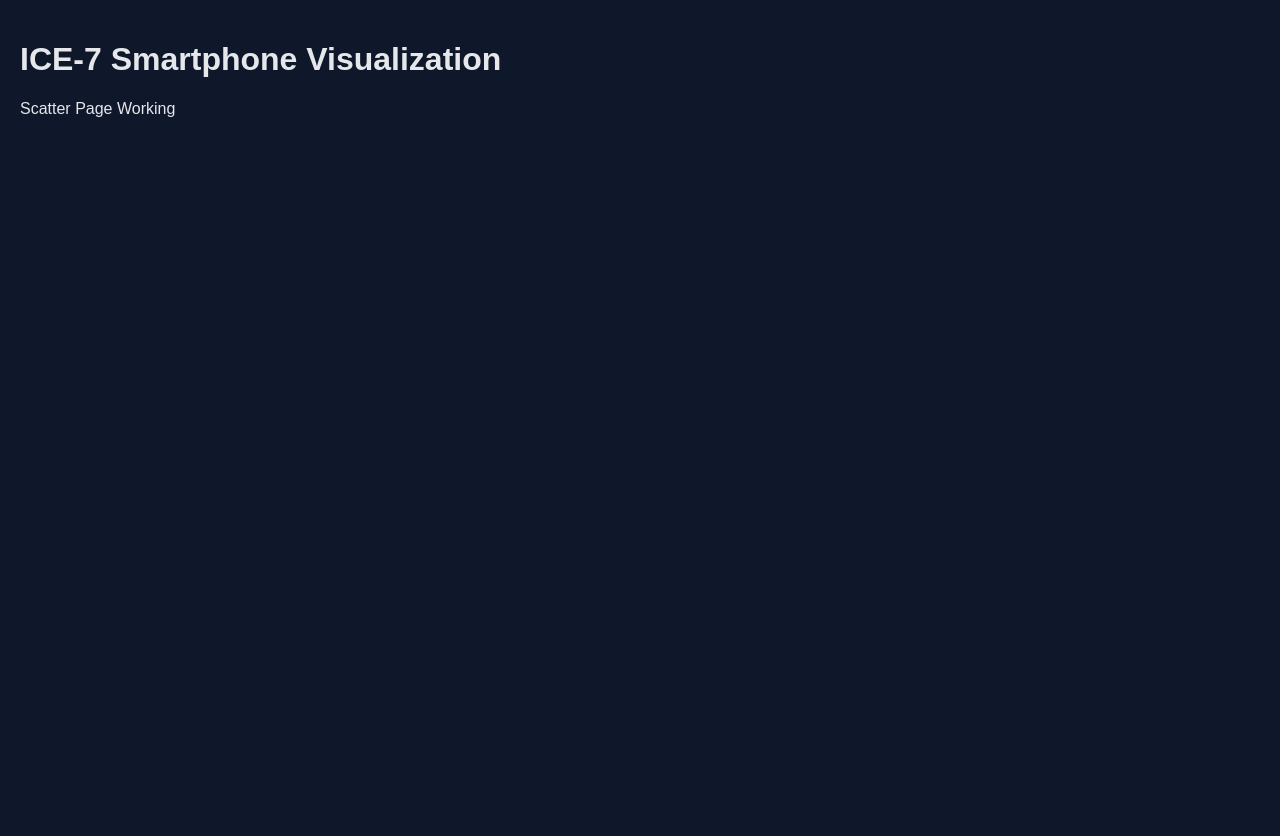
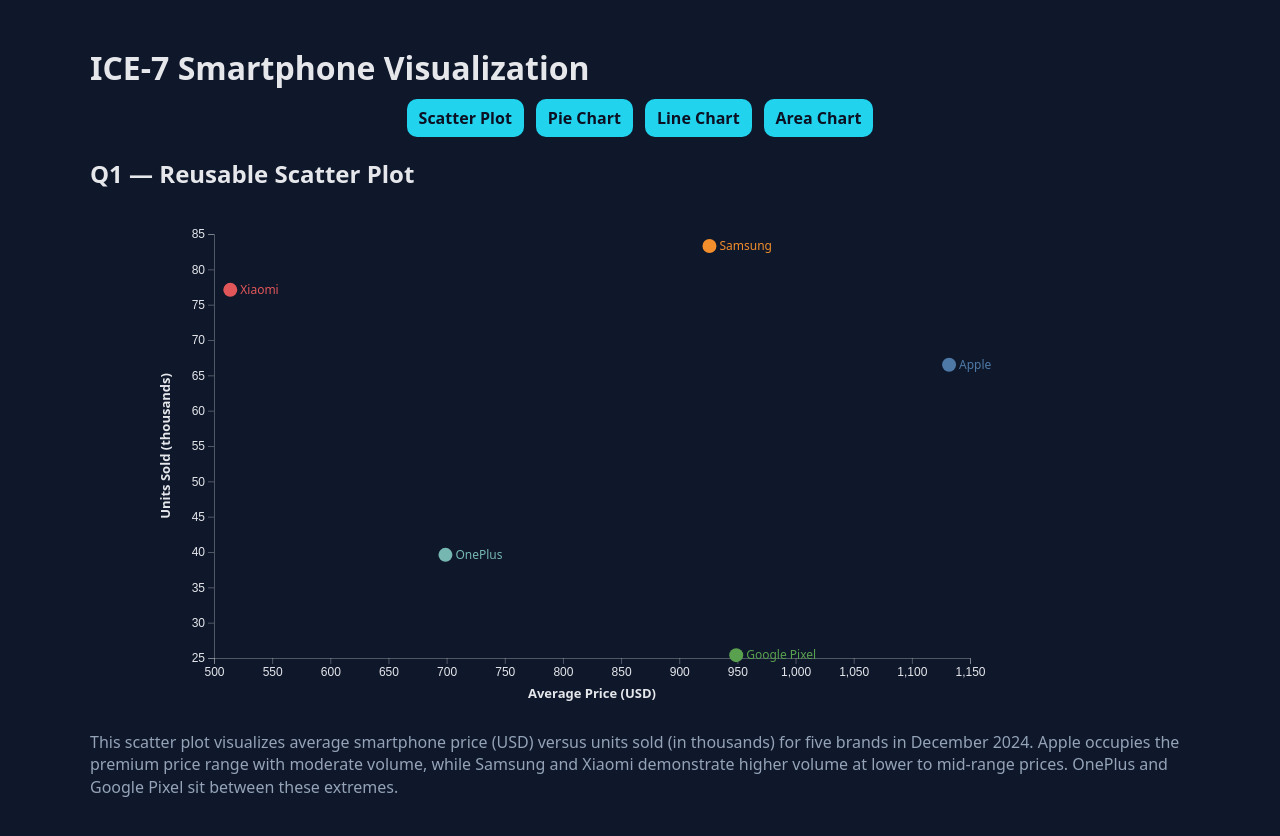
Before and after one commit to Lohith0529/ICE-7-Smartphone-Visualization, a plain HTML site: page index.html in a window 1280 px wide. Before the commit the page ends 800 px from the top, so only its background shows below. Drawn offline with nearby package versions, Linux system fonts and the light colour scheme.

Commit message:
Update index.html

```diff
--- a/index.html
+++ b/index.html
@@ -1,10 +1,80 @@
 <!DOCTYPE html>
 <html lang="en">
-<head><meta charset="utf-8"/><title>ICE-7 Smartphone Visualization — Scatter</title>
-<meta name="viewport" content="width=device-width, initial-scale=1"/>
-<style>
-  body{background:#0f172a;color:#e5e7eb;font-family:sans-serif;margin:0;padding:20px;}
-</style>
+<head>
+  <meta charset="utf-8" />
+  <title>ICE-7 Smartphone Visualization — Scatter</title>
+  <meta name="viewport" content="width=device-width, initial-scale=1" />
+  <style>
+    :root { --bg:#0f172a; --text:#e5e7eb; --muted:#94a3b8; --btn:#22d3ee; --btnText:#0b1022; }
+    html,body{margin:0;background:var(--bg);color:var(--text);font-family:system-ui,Segoe UI,Roboto,Helvetica,Arial}
+    .container{max-width:1100px;margin:24px auto;padding:16px}
+    h1{margin:6px 0 10px 0}
+    .nav{display:flex;gap:12px;justify-content:center;margin:8px 0 20px}
+    .nav a{background:var(--btn);color:var(--btnText);text-decoration:none;padding:8px 12px;border-radius:10px;font-weight:600}
+    svg{width:100%;height:520px}
+    .axis text{fill:var(--text);font-size:12px}
+    .axis path,.axis line{stroke:rgba(229,231,235,.3)}
+    .label{fill:var(--text);font-size:13px;font-weight:600}
+    .pt-label{font-size:12px}
+    .caption{color:var(--muted);margin-top:12px;line-height:1.4}
+  </style>
 </head>
-<body><h1>ICE-7 Smartphone Visualization</h1><p>Scatter Page Working</p></body>
+<body>
+  <div class="container">
+    <h1>ICE-7 Smartphone Visualization</h1>
+    <div class="nav">
+      <a href="index.html">Scatter Plot</a>
+      <a href="pie-chart.html">Pie Chart</a>
+      <a href="line-chart.html">Line Chart</a>
+      <a href="area-chart.html">Area Chart</a>
+    </div>
+
+    <h2 style="margin:8px 0 4px">Q1 — Reusable Scatter Plot</h2>
+    <div id="chart"></div>
+    <p class="caption">
+      This scatter plot visualizes average smartphone price (USD) versus units sold (in thousands) for five brands
+      in December 2024. Apple occupies the premium price range with moderate volume, while Samsung and Xiaomi
+      demonstrate higher volume at lower to mid-range prices. OnePlus and Google Pixel sit between these extremes.
+    </p>
+  </div>
+
+  <script src="https://cdn.jsdelivr.net/npm/d3@7"></script>
+  <script>
+  document.addEventListener("DOMContentLoaded", () => {
+    const data = [
+      {brand:"Apple",        units_sold:66.5, avg_price:1132},
+      {brand:"Samsung",      units_sold:83.3, avg_price: 926},
+      {brand:"Xiaomi",       units_sold:77.1, avg_price: 514},
+      {brand:"OnePlus",      units_sold:39.6, avg_price: 699},
+      {brand:"Google Pixel", units_sold:25.4, avg_price: 949}
+    ];
+
+    const margin={top:40,right:160,bottom:56,left:64}, width=980, height=520;
+    const innerW=width-margin.left-margin.right, innerH=height-margin.top-margin.bottom;
+
+    const svg=d3.select("#chart").append("svg").attr("viewBox",`0 0 ${width} ${height}`);
+    const g=svg.append("g").attr("transform",`translate(${margin.left},${margin.top})`);
+
+    const x=d3.scaleLinear().domain(d3.extent(data,d=>d.avg_price)).nice().range([0,innerW]);
+    const y=d3.scaleLinear().domain(d3.extent(data,d=>d.units_sold)).nice().range([innerH,0]);
+    const color=d3.scaleOrdinal(d3.schemeTableau10).domain(data.map(d=>d.brand));
+
+    g.append("g").attr("class","axis").attr("transform",`translate(0,${innerH})`).call(d3.axisBottom(x));
+    g.append("g").attr("class","axis").call(d3.axisLeft(y));
+
+    g.append("text").attr("class","label").attr("x",innerW/2).attr("y",innerH+40).attr("text-anchor","middle")
+      .text("Average Price (USD)");
+    g.append("text").attr("class","label").attr("transform","rotate(-90)").attr("x",-innerH/2).attr("y",-44)
+      .attr("text-anchor","middle").text("Units Sold (thousands)");
+
+    g.selectAll("circle").data(data).enter().append("circle")
+      .attr("cx",d=>x(d.avg_price)).attr("cy",d=>y(d.units_sold)).attr("r",7)
+      .attr("fill",d=>color(d.brand));
+
+    g.selectAll(".pt-label").data(data).enter().append("text")
+      .attr("class","pt-label").attr("x",d=>x(d.avg_price)+10).attr("y",d=>y(d.units_sold)+4)
+      .attr("fill",d=>color(d.brand)).text(d=>d.brand);
+  });
+  </script>
+</body>
 </html>
```
